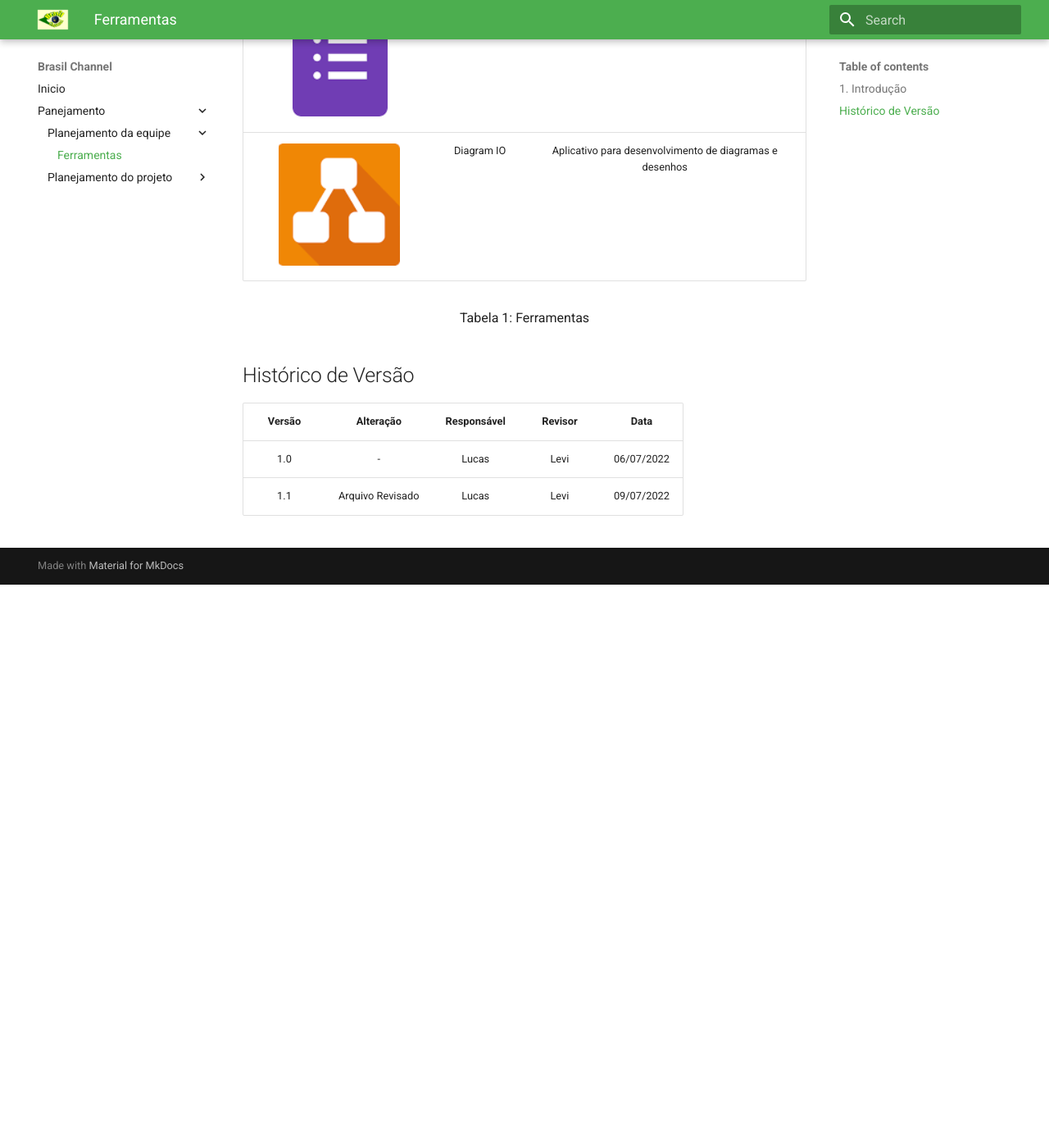
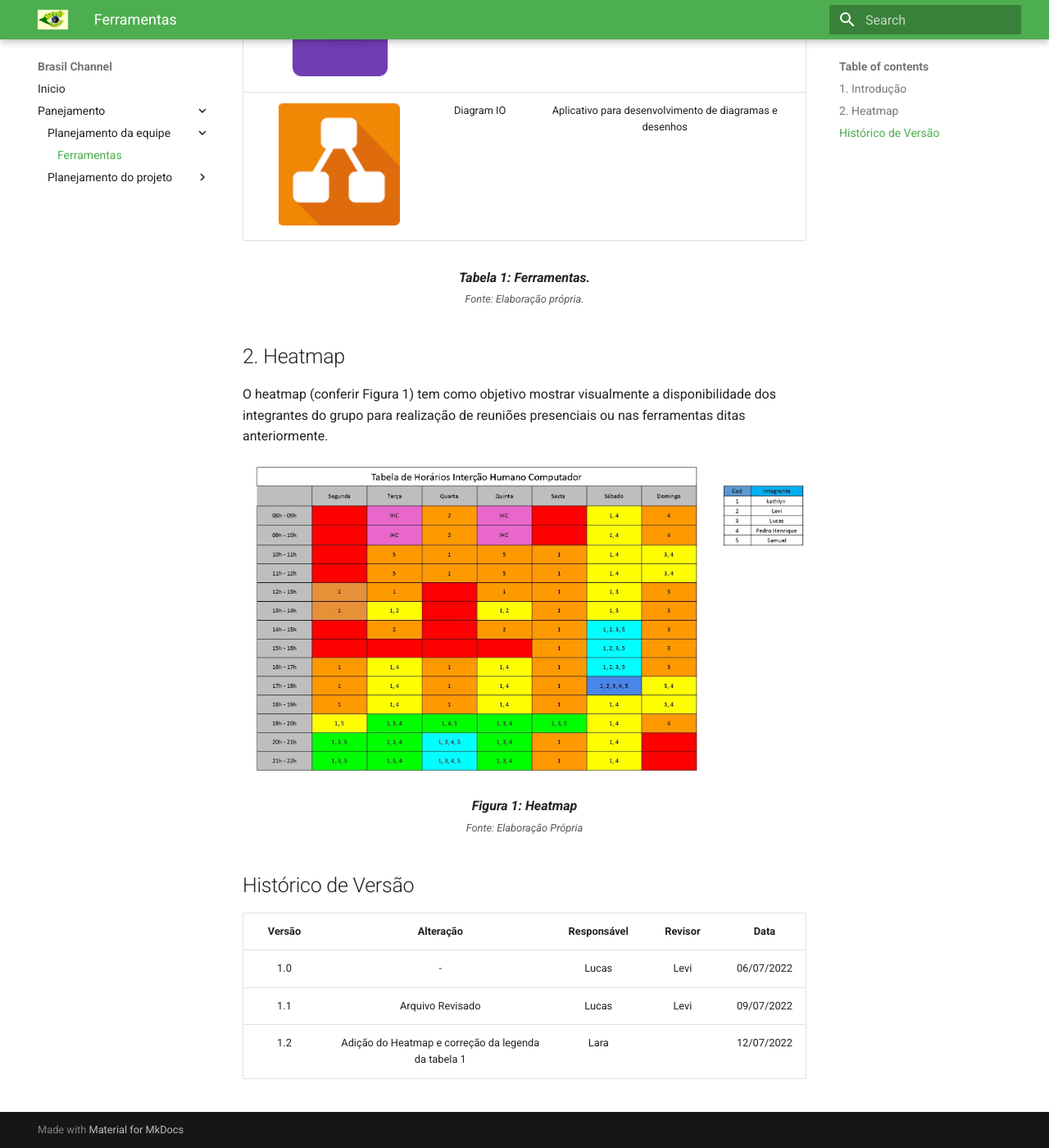
Before and after one commit to klmurussi/2022.1-Brasil-Channel, an MkDocs documentation site: the page built from docs/planejamento/ferramentas.md, in a window 1280 px wide and 1400 px high, scrolled down 1880 px. Shown: the whole window at 82% size. Built offline with MkDocs 1.6.1 and Material for MkDocs 9.7.7, drawn with Linux system fonts in a browser that asks for light colours; before the commit the page ends 2593 px from its top, so only the background shows below that; some of the changed text lies outside the part shown.

Commit message:
update ferramentas.md

```diff
--- a/docs/planejamento/ferramentas.md
+++ b/docs/planejamento/ferramentas.md
@@ -3,11 +3,9 @@
 ## 1. Introdução
 
 <div style="text-align: justify">
-&emsp;&emsp;Para que o projeto seja concluído, será necessário o uso das ferramentas presentes na tabela 1:
+&emsp;&emsp;Para que o projeto seja concluído, será necessário o uso das ferramentas presentes na Tabela 1:
 </div>
 <br>
-
-<p style="font-size: 18px; text-align: center">Tabela 1 - Ferramentas</p>
 
 | Logo | Ferramenta | Finalidade |
 | :------: | :----------: | :---------------------------------------------------: |
@@ -22,13 +20,25 @@
 | ![drawing](../assets/ferramentas/forms.PNG) | Google forms | Aplicativo para questionários |
 | ![drawing](../assets/ferramentas/diagram.PNG) | Diagram IO  | Aplicativo para desenvolvimento de diagramas e desenhos |
 
-<center>
-Tabela 1: Ferramentas
-</center>
+<figcaption align='center'>
+    <b>Tabela 1: Ferramentas.</b>
+    <br><small>Fonte: Elaboração própria.</small>
+</figcaption>
 
+
+## 2. Heatmap
+
+O heatmap (conferir Figura 1) tem como objetivo mostrar visualmente a disponibilidade dos integrantes do grupo para realização de reuniões presenciais ou nas ferramentas ditas anteriormente.
+
+![heatmap](../assets/cronograma/heatmap.jpg)
+<figcaption align='center'>
+    <b>Figura 1: Heatmap</b>
+    <br><small>Fonte: Elaboração Própria</small>
+</figcaption>
 ## Histórico de Versão
 
 | Versão |                Alteração               | Responsável |         Revisor        |  Data |
 |:------:|:--------------------------------------:|:-----------:|:----------------------:|:-----:|
 |   1.0  |                    -                   |    Lucas   | Levi | 06/07/2022 |
 |   1.1  | Arquivo Revisado |    Lucas   | Levi | 09/07/2022 |
+|   1.2  | Adição do Heatmap e correção da legenda da tabela 1 | Lara | | 12/07/2022|
```
